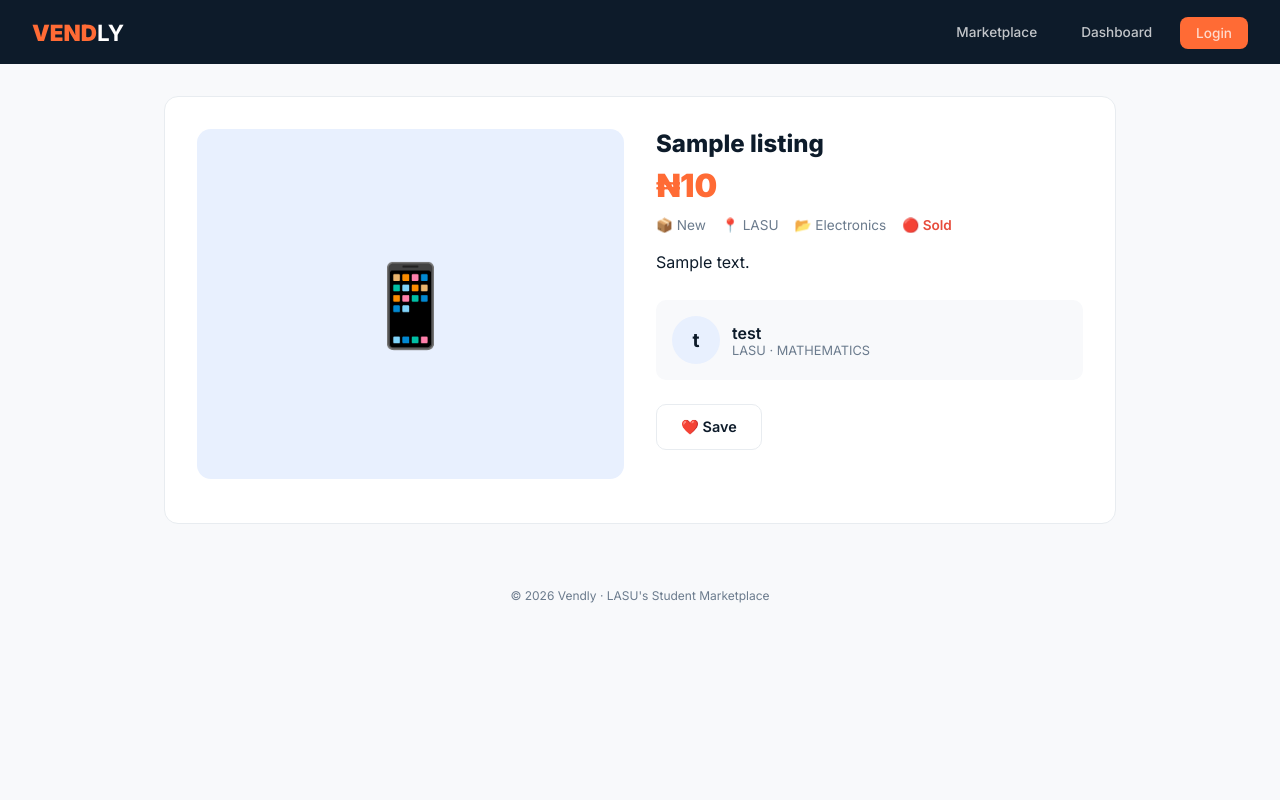
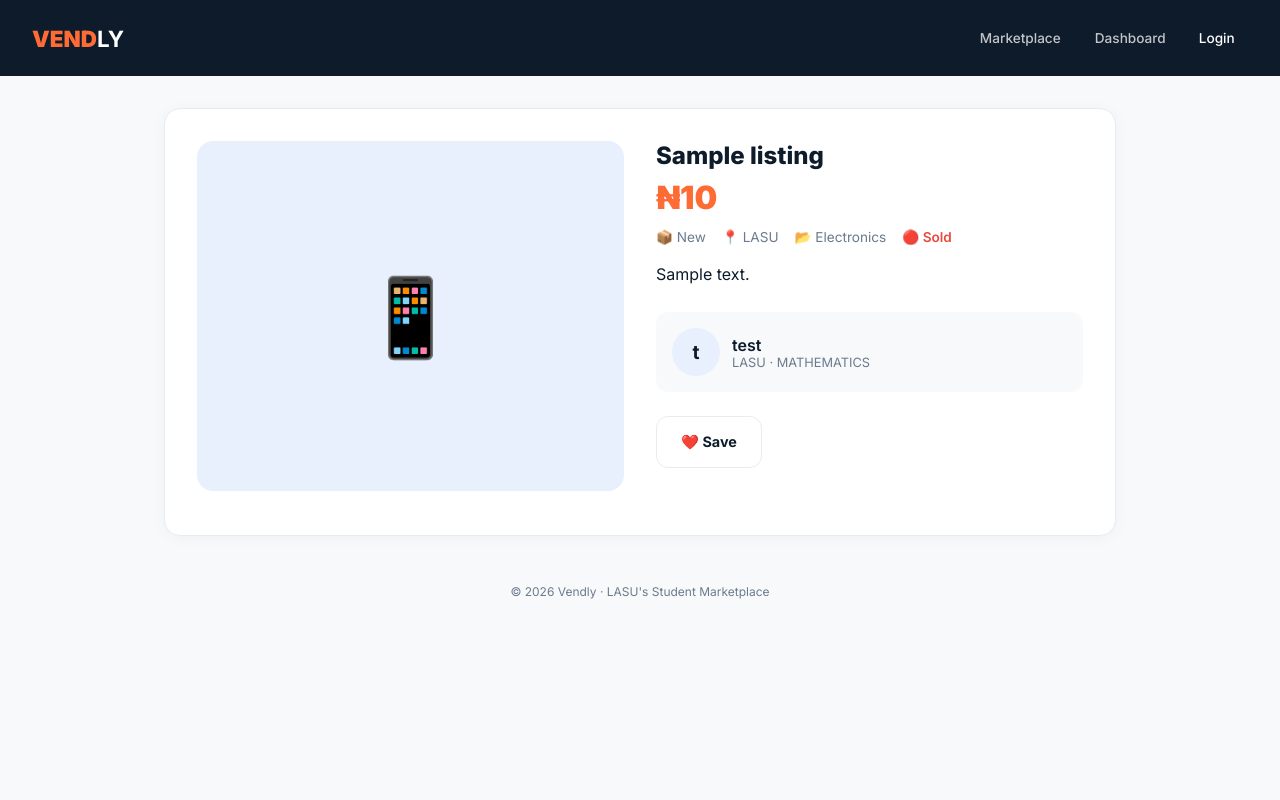
Before and after one commit to ABDULAFEEZ12/vendly, a Flask app: page /listing/1 in a window 1280 px wide. Run offline with Flask 3, Linux system fonts and the light colour scheme; data comes from the database, SQL or seed files in the repository; tables that the repository leaves empty hold one stand-in row (values such as "Sample post"); data that the repository does not hold is empty.

Commit message:
Update listing_detail.html

```diff
--- a/templates/listing_detail.html
+++ b/templates/listing_detail.html
@@ -2,8 +2,10 @@
 <html lang="en">
 <head>
     <meta charset="UTF-8">
-    <meta name="viewport" content="width=device-width, initial-scale=1.0">
+    <!-- CHANGE: Added viewport-fit=cover for iPhone notch/home indicator safe-area support -->
+    <meta name="viewport" content="width=device-width, initial-scale=1.0, viewport-fit=cover">
     <title>Listing — Vendly</title>
+    <!-- CHANGE: Added display=swap to prevent flash of invisible text while font loads -->
     <link href="https://fonts.googleapis.com/css2?family=Inter:opsz,wght@14..32,400..900&display=swap" rel="stylesheet">
     <style>
         :root {
@@ -13,19 +15,37 @@
             --gray-50: #f8f9fb;
             --text-muted: #6b7b8d;
             --border: #e8ecf0;
-            --radius: 14px;
-            --radius-sm: 10px;
+            --radius: 16px;
+            --radius-sm: 12px;
+            /* CHANGE: safe-area insets for iPhone notch/home indicator */
+            --safe-top: env(safe-area-inset-top, 0px);
+            --safe-bottom: env(safe-area-inset-bottom, 0px);
         }
         * { margin: 0; padding: 0; box-sizing: border-box; }
+
+        /* CHANGE: Global tap highlight removal and momentum scrolling */
+        html {
+            -webkit-tap-highlight-color: transparent;
+            -webkit-overflow-scrolling: touch;
+            overscroll-behavior-y: contain;
+        }
+
         body {
             font-family: 'Inter', sans-serif;
             background: var(--gray-50);
             color: var(--navy);
             min-height: 100vh;
+            -webkit-overflow-scrolling: touch;
+            overscroll-behavior-y: contain;
+            padding-top: var(--safe-top);
+            padding-bottom: var(--safe-bottom);
         }
+
+        /* ---------- NAVBAR ---------- */
         .navbar {
             background: var(--navy);
-            padding: 1rem 2rem;
+            /* CHANGE: safe-area top padding so navbar clears iPhone notch */
+            padding: calc(1rem + var(--safe-top)) 2rem 1rem;
             display: flex;
             justify-content: space-between;
             align-items: center;
@@ -34,151 +54,161 @@
             z-index: 100;
         }
         .logo {
-            font-size: 1.4rem;
-            font-weight: 900;
-            color: var(--orange);
-            text-decoration: none;
+            font-size: 1.4rem; font-weight: 900; color: var(--orange); text-decoration: none;
+            /* CHANGE: minimum 44px tap target */
+            min-height: 44px; display: flex; align-items: center;
         }
         .logo span { color: white; font-weight: 700; }
-        .nav-links { display: flex; gap: 0.75rem; align-items: center; }
-        .nav-links a {
-            color: rgba(255,255,255,0.75);
-            text-decoration: none;
-            font-size: 0.85rem;
-            font-weight: 500;
-            padding: 0.5rem 1rem;
-            border-radius: 8px;
+        .nav-links { display: flex; gap: 0.5rem; align-items: center; }
+        .nav-links a, .nav-links button {
+            color: rgba(255,255,255,0.75); text-decoration: none; font-size: 0.85rem;
+            font-weight: 500; padding: 0.5rem 0.8rem; border-radius: 8px;
+            /* CHANGE: GPU-accelerated, 44px minimum */
+            transition: transform 0.15s cubic-bezier(0.4, 0, 0.2, 1),
+                        opacity 0.15s cubic-bezier(0.4, 0, 0.2, 1),
+                        background-color 0.15s cubic-bezier(0.4, 0, 0.2, 1);
+            min-width: 44px; min-height: 44px;
+            display: flex; align-items: center; justify-content: center;
+            touch-action: manipulation; will-change: transform, opacity;
+            background: transparent; border: none; cursor: pointer;
+            font-family: 'Inter', sans-serif;
+        }
+        .nav-links a:active, .nav-links button:active {
+            transform: scale(0.96); opacity: 0.8; background: rgba(255,255,255,0.12);
         }
         .nav-links a:hover { color: white; background: rgba(255,255,255,0.08); }
+
+        /* ---------- CONTAINER ---------- */
         .container {
             max-width: 1000px;
             margin: 2rem auto;
-            padding: 0 1.5rem;
+            /* CHANGE: responsive padding */
+            padding: 0 clamp(1rem, 3vw, 1.5rem);
         }
+
+        /* ---------- LISTING DETAIL ---------- */
         .listing-detail {
             background: white;
             border: 1px solid var(--border);
             border-radius: var(--radius);
-            padding: 2rem;
+            /* CHANGE: responsive padding, softer shadow */
+            padding: clamp(1rem, 3vw, 2rem);
+            box-shadow: 0 2px 16px rgba(13,27,42,0.04);
         }
         .listing-layout {
             display: flex;
-            gap: 2rem;
+            gap: clamp(1rem, 3vw, 2rem);
             flex-wrap: wrap;
         }
         .listing-images { flex: 1; min-width: 280px; }
+
         .main-image {
             width: 100%;
-            height: 350px;
+            /* CHANGE: responsive height */
+            height: clamp(200px, 40vw, 350px);
             border-radius: var(--radius);
             display: flex;
             align-items: center;
             justify-content: center;
-            font-size: 5rem;
+            font-size: clamp(3rem, 6vw, 5rem);
+            overflow: hidden;
         }
+        /* CHANGE: Smooth fade-in for main image */
         .main-image img {
-            width: 100%;
-            height: 100%;
-            object-fit: cover;
-            border-radius: var(--radius);
+            width: 100%; height: 100%; object-fit: cover; border-radius: var(--radius);
+            opacity: 0; transition: opacity 0.3s ease;
         }
+        .main-image img.loaded { opacity: 1; }
+
         .thumbnails {
-            display: flex;
-            gap: 0.5rem;
-            margin-top: 0.75rem;
-            flex-wrap: wrap;
+            display: flex; gap: 0.5rem; margin-top: 0.75rem; flex-wrap: wrap;
         }
+        /* CHANGE: Thumbnail — 44px minimum, GPU-accelerated */
         .thumb {
-            width: 60px;
-            height: 60px;
-            border-radius: 8px;
-            cursor: pointer;
-            border: 2px solid transparent;
-            transition: all 0.2s;
-            display: flex;
-            align-items: center;
-            justify-content: center;
-            font-size: 1.5rem;
+            width: 60px; height: 60px; border-radius: 10px;
+            cursor: pointer; border: 2px solid transparent;
+            display: flex; align-items: center; justify-content: center;
+            font-size: 1.5rem; overflow: hidden;
+            min-width: 44px; min-height: 44px;
+            touch-action: manipulation;
+            transition: transform 0.15s cubic-bezier(0.4, 0, 0.2, 1),
+                        border-color 0.15s cubic-bezier(0.4, 0, 0.2, 1);
+            will-change: transform;
         }
-        .thumb:hover, .thumb.active { border-color: var(--orange); }
-        .thumb img { width: 100%; height: 100%; object-fit: cover; border-radius: 6px; }
+        .thumb:active { transform: scale(0.94); }
+        .thumb.active { border-color: var(--orange); }
+        .thumb img { width: 100%; height: 100%; object-fit: cover; border-radius: 8px; }
+
         .listing-info { flex: 1; min-width: 250px; }
-        .listing-info h1 { font-size: 1.5rem; font-weight: 800; margin-bottom: 0.5rem; }
+        .listing-info h1 { font-size: clamp(1.2rem, 3vw, 1.5rem); font-weight: 800; margin-bottom: 0.5rem; }
         .listing-price {
-            font-size: 2rem;
-            font-weight: 900;
-            color: var(--orange);
-            margin-bottom: 0.75rem;
+            font-size: clamp(1.5rem, 4vw, 2rem); font-weight: 900;
+            color: var(--orange); margin-bottom: 0.75rem;
         }
         .listing-meta {
-            display: flex;
-            gap: 1rem;
-            flex-wrap: wrap;
-            font-size: 0.85rem;
-            color: var(--text-muted);
-            margin-bottom: 1rem;
+            display: flex; gap: 1rem; flex-wrap: wrap;
+            font-size: 0.85rem; color: var(--text-muted); margin-bottom: 1rem;
         }
-        .listing-description {
-            line-height: 1.7;
-            color: var(--navy);
-            margin-bottom: 1.5rem;
+        .listing-description { line-height: 1.7; color: var(--navy); margin-bottom: 1.5rem; }
+
+        .seller-card {
+            display: flex; align-items: center; gap: 0.75rem;
+            padding: 1rem; background: var(--gray-50);
+            border-radius: var(--radius-sm); margin-bottom: 1.5rem;
+            /* CHANGE: smooth tap feedback */
+            cursor: pointer; touch-action: manipulation;
+            transition: transform 0.12s cubic-bezier(0.4, 0, 0.2, 1), opacity 0.12s cubic-bezier(0.4, 0, 0.2, 1);
+            will-change: transform;
         }
-        .seller-card {
-            display: flex;
-            align-items: center;
-            gap: 0.75rem;
-            padding: 1rem;
-            background: var(--gray-50);
-            border-radius: var(--radius-sm);
-            margin-bottom: 1.5rem;
-        }
+        .seller-card:active { transform: scale(0.98); opacity: 0.9; }
         .seller-avatar {
-            width: 48px;
-            height: 48px;
-            border-radius: 50%;
-            display: flex;
-            align-items: center;
-            justify-content: center;
-            font-weight: 700;
-            font-size: 1.2rem;
+            width: 48px; height: 48px; border-radius: 50%;
+            display: flex; align-items: center; justify-content: center;
+            font-weight: 700; font-size: 1.2rem; flex-shrink: 0;
         }
         .seller-name { font-weight: 600; }
         .verified-badge { color: #22c55e; font-size: 0.8rem; }
+
         .btn-row { display: flex; gap: 0.75rem; flex-wrap: wrap; }
-        .btn-primary {
-            background: var(--orange);
-            color: white;
-            padding: 0.8rem 1.5rem;
-            border: none;
-            border-radius: var(--radius-sm);
-            font-family: 'Inter', sans-serif;
-            font-weight: 700;
-            cursor: pointer;
-            text-decoration: none;
-            font-size: 0.9rem;
+
+        /* CHANGE: Buttons — 44px minimum, GPU-accelerated */
+        .btn-primary, .btn-outline {
+            padding: 0.8rem 1.5rem; border-radius: var(--radius-sm);
+            font-family: 'Inter', sans-serif; font-weight: 700; cursor: pointer;
+            font-size: 0.9rem; text-decoration: none;
+            min-height: 52px; display: inline-flex; align-items: center; justify-content: center;
+            touch-action: manipulation;
+            transition: transform 0.15s cubic-bezier(0.4, 0, 0.2, 1),
+                        opacity 0.15s cubic-bezier(0.4, 0, 0.2, 1),
+                        border-color 0.15s cubic-bezier(0.4, 0, 0.2, 1);
+            will-change: transform, opacity;
         }
+        .btn-primary:active, .btn-outline:active { transform: scale(0.96); opacity: 0.85; }
+        .btn-primary { background: var(--orange); color: white; border: none; }
         .btn-primary:hover { background: #e8551f; }
-        .btn-outline {
-            background: white;
-            color: var(--navy);
-            border: 1px solid var(--border);
-            padding: 0.8rem 1.5rem;
-            border-radius: var(--radius-sm);
-            font-family: 'Inter', sans-serif;
-            font-weight: 600;
-            cursor: pointer;
-            font-size: 0.9rem;
-        }
+        .btn-outline { background: white; color: var(--navy); border: 1px solid var(--border); }
         .btn-outline:hover { border-color: var(--orange); }
+
         .loading { text-align: center; padding: 4rem; color: var(--text-muted); }
+
+        /* CHANGE: Skeleton loader for listing detail */
+        .skeleton-block { background: linear-gradient(90deg, #eef1f5 25%, #e2e6ea 50%, #eef1f5 75%); background-size: 200% 100%; animation: shimmer 1.2s infinite; border-radius: 8px; }
+        .skeleton-img { width: 100%; height: 300px; }
+        .skeleton-line { height: 16px; margin-bottom: 12px; }
+        .skeleton-line.short { width: 40%; }
+        @keyframes shimmer { 0% { background-position: -200% 0; } 100% { background-position: 200% 0; } }
+
+        /* ---------- FOOTER ---------- */
         footer {
             text-align: center;
-            padding: 2rem;
-            font-size: 0.75rem;
-            color: var(--text-muted);
+            /* CHANGE: safe-area bottom padding for iPhone home indicator */
+            padding: 1rem 2rem calc(1rem + var(--safe-bottom));
+            font-size: 0.75rem; color: var(--text-muted);
         }
+
         @media (max-width: 600px) {
             .main-image { height: 250px; font-size: 3rem; }
+            .thumb { width: 50px; height: 50px; }
         }
     </style>
 </head>
@@ -194,7 +224,22 @@
 
     <div class="container">
         <div class="listing-detail" id="listing-content">
-            <div class="loading">⏳ Loading listing...</div>
+            <!-- CHANGE: Skeleton loader instead of text-only -->
+            <div class="listing-layout">
+                <div class="listing-images">
+                    <div class="skeleton-block skeleton-img"></div>
+                    <div class="thumbnails">
+                        <div class="skeleton-block" style="width:60px;height:60px;"></div>
+                        <div class="skeleton-block" style="width:60px;height:60px;"></div>
+                    </div>
+                </div>
+                <div class="listing-info">
+                    <div class="skeleton-block skeleton-line"></div>
+                    <div class="skeleton-block skeleton-line" style="width:30%;height:28px;margin-bottom:16px;"></div>
+                    <div class="skeleton-block skeleton-line short"></div>
+                    <div class="skeleton-block skeleton-line short"></div>
+                </div>
+            </div>
         </div>
     </div>
 
@@ -204,27 +249,20 @@
         const API_BASE = '';
         const listingId = window.location.pathname.split('/')[2];
 
-        function getToken() {
-            return localStorage.getItem('vendly_token');
-        }
+        function getToken() { return localStorage.getItem('vendly_token'); }
 
-        // Auth nav
         (function() {
             const token = getToken();
             const authEl = document.getElementById('auth-action');
             if (token) {
-                authEl.innerHTML = '<button class="btn-outline" style="color:white;border-color:rgba(255,255,255,0.2);background:transparent;cursor:pointer;" onclick="localStorage.removeItem(\'vendly_token\');window.location.reload();">Logout</button>';
+                authEl.innerHTML = '<button onclick="localStorage.removeItem(\'vendly_token\');window.location.reload();">Logout</button>';
             } else {
-                authEl.innerHTML = '<a href="/login" class="btn-primary">Login</a>';
+                authEl.innerHTML = '<a href="/login" class="btn-primary" style="color:white;">Login</a>';
             }
         })();
 
-        const categoryEmojis = {
-            'Electronics': '📱', 'Fashion': '👟', 'Books': '📚', 'Food': '🍕', 'Services': '🔧', 'Other': '📦'
-        };
-        const categoryColors = {
-            'Electronics': '#e8f0fe', 'Fashion': '#f0f7f0', 'Books': '#fef2e7', 'Food': '#fff3e0', 'Services': '#f3e5f5', 'Other': '#eceff1'
-        };
+        const categoryEmojis = { 'Electronics':'📱','Fashion':'👟','Books':'📚','Food':'🍕','Services':'🔧','Other':'📦' };
+        const categoryColors = { 'Electronics':'#e8f0fe','Fashion':'#f0f7f0','Books':'#fef2e7','Food':'#fff3e0','Services':'#f3e5f5','Other':'#eceff1' };
 
         async function loadListing() {
             try {
@@ -234,98 +272,80 @@
                 const seller = l.seller || {};
 
                 const mainImg = l.images && l.images[0]
-                    ? `<img src="${l.images[0]}" alt="${l.title}">`
+                    ? `<img src="${l.images[0]}" alt="${l.title}" onload="this.classList.add('loaded')">`
                     : categoryEmojis[l.category] || '📦';
 
                 const thumbs = (l.images || []).map((img, i) => `
-                    <div class="thumb ${i === 0 ? 'active' : ''}" onclick="document.getElementById('main-img').innerHTML='<img src=\\'${img}\\' alt=\\'${l.title}\\'>'; document.querySelectorAll('.thumb').forEach(t=>t.classList.remove('active')); this.classList.add('active');">
+                    <div class="thumb ${i===0?'active':''}" onclick="document.getElementById('main-img').innerHTML='<img src=\\'${img}\\' alt=\\'${l.title}\\' class=\\'loaded\\'>';document.querySelectorAll('.thumb').forEach(t=>t.classList.remove('active'));this.classList.add('active');">
                         <img src="${img}" alt="Thumb ${i+1}">
-                    </div>
-                `).join('');
+                    </div>`).join('');
 
                 document.getElementById('listing-content').innerHTML = `
                     <div class="listing-layout">
                         <div class="listing-images">
-                            <div class="main-image" id="main-img" style="background:${categoryColors[l.category] || '#eef1f5'};">${mainImg}</div>
+                            <div class="main-image" id="main-img" style="background:${categoryColors[l.category]||'#eef1f5'};">${mainImg}</div>
                             <div class="thumbnails">${thumbs}</div>
                         </div>
                         <div class="listing-info">
                             <h1>${l.title}</h1>
                             <div class="listing-price">₦${l.price.toLocaleString()}</div>
                             <div class="listing-meta">
-                                <span>📦 ${l.condition}</span>
-                                <span>📍 ${l.campus}</span>
-                                <span>📂 ${l.category}</span>
-                                ${l.is_sold ? '<span style="color:#e74c3c;font-weight:600;">🔴 Sold</span>' : '<span style="color:#22c55e;font-weight:600;">🟢 Available</span>'}
+                                <span>📦 ${l.condition}</span><span>📍 ${l.campus}</span><span>📂 ${l.category}</span>
+                                ${l.is_sold?'<span style="color:#e74c3c;font-weight:600;">🔴 Sold</span>':'<span style="color:#22c55e;font-weight:600;">🟢 Available</span>'}
                             </div>
-                            <p class="listing-description">${l.description || 'No description provided.'}</p>
-                            <div class="seller-card">
-                                <div class="seller-avatar" style="background:${categoryColors[l.category] || '#eef1f5'};">${(seller.full_name || '?')[0]}</div>
+                            <p class="listing-description">${l.description||'No description provided.'}</p>
+                            <div class="seller-card" onclick="window.location.href='/profile/${seller.id||''}'">
+                                <div class="seller-avatar" style="background:${categoryColors[l.category]||'#eef1f5'};">${(seller.full_name||'?')[0]}</div>
                                 <div>
-                                    <div class="seller-name">${seller.full_name || 'Unknown'} ${seller.verified_badge ? '<span class="verified-badge">✓ Verified</span>' : ''}</div>
-                                    <div style="font-size:0.8rem;color:var(--text-muted);">${seller.school || ''} · ${seller.department || ''}</div>
+                                    <div class="seller-name">${seller.full_name||'Unknown'} ${seller.verified_badge?'<span class="verified-badge">✓ Verified</span>':''}</div>
+                                    <div style="font-size:0.8rem;color:var(--text-muted);">${seller.school||''} · ${seller.department||''}</div>
                                 </div>
                             </div>
                             <div class="btn-row">
-                                ${!l.is_sold ? `<button class="btn-primary" onclick="startChat()">💬 Message Seller</button>
-                                <button class="btn-outline" onclick="makeOffer()">💰 Make Offer</button>` : ''}
+                                ${!l.is_sold?`<button class="btn-primary" onclick="startChat()">💬 Message Seller</button>
+                                <button class="btn-outline" onclick="makeOffer()">💰 Make Offer</button>`:''}
                                 <button class="btn-outline" onclick="toggleSave()" id="save-btn">❤️ Save</button>
                             </div>
                         </div>
                     </div>`;
             } catch (err) {
-                document.getElementById('listing-content').innerHTML = `<div class="loading">❌ Listing not found</div>`;
+                document.getElementById('listing-content').innerHTML = '<div class="loading">❌ Listing not found</div>';
             }
         }
 
         async function startChat() {
             const token = getToken();
-            if (!token) { window.location.href = '/login'; return; }
+            if (!token) { window.location.href='/login'; return; }
             try {
                 const res = await fetch(`${API_BASE}/api/chat/start`, {
-                    method: 'POST',
-                    headers: { 'Content-Type': 'application/json', 'Authorization': `Bearer ${token}` },
-                    body: JSON.stringify({ listing_id: listingId })
+                    method:'POST', headers:{'Content-Type':'application/json','Authorization':`Bearer ${token}`},
+                    body:JSON.stringify({listing_id:listingId})
                 });
-                const data = await res.json();
-                window.location.href = `/chat/${data.room_id}`;
-            } catch (err) {
-                alert('Could not start chat');
-            }
+                window.location.href = `/chat/${(await res.json()).room_id}`;
+            } catch(e) { alert('Could not start chat'); }
         }
 
         function makeOffer() {
             const token = getToken();
-            if (!token) { window.location.href = '/login'; return; }
+            if (!token) { window.location.href='/login'; return; }
             const amount = prompt('Enter your offer amount (₦):');
             if (!amount) return;
-            startChat().then(() => {
-                // Offer will be sent from chat page via URL param
-                window.location.href = window.location.href.replace('/listing/', '/chat/') + `?offer=${amount}`;
-            });
+            startChat();
         }
 
         async function toggleSave() {
             const token = getToken();
-            if (!token) { window.location.href = '/login'; return; }
+            if (!token) { window.location.href='/login'; return; }
             const btn = document.getElementById('save-btn');
             try {
-                await fetch(`${API_BASE}/api/saved/${listingId}`, {
-                    method: 'POST',
-                    headers: { 'Authorization': `Bearer ${token}` }
-                });
-                btn.textContent = '❤️ Saved!';
-                btn.style.color = '#e74c3c';
-            } catch (err) {
-                // Already saved, try unsave
+                await fetch(`${API_BASE}/api/saved/${listingId}`, { method:'POST', headers:{'Authorization':`Bearer ${token}`} });
+                btn.textContent = '❤️ Saved!'; btn.style.color = '#e74c3c';
+                btn.style.transform = 'scale(1.1)'; setTimeout(() => btn.style.transform = '', 150);
+            } catch(e) {
                 try {
-                    await fetch(`${API_BASE}/api/saved/${listingId}`, {
-                        method: 'DELETE',
-                        headers: { 'Authorization': `Bearer ${token}` }
-                    });
-                    btn.textContent = '🤍 Save';
-                    btn.style.color = '';
-                } catch (e) {}
+                    await fetch(`${API_BASE}/api/saved/${listingId}`, { method:'DELETE', headers:{'Authorization':`Bearer ${token}`} });
+                    btn.textContent = '🤍 Save'; btn.style.color = '';
+                } catch(e2) {}
             }
         }
 
```
